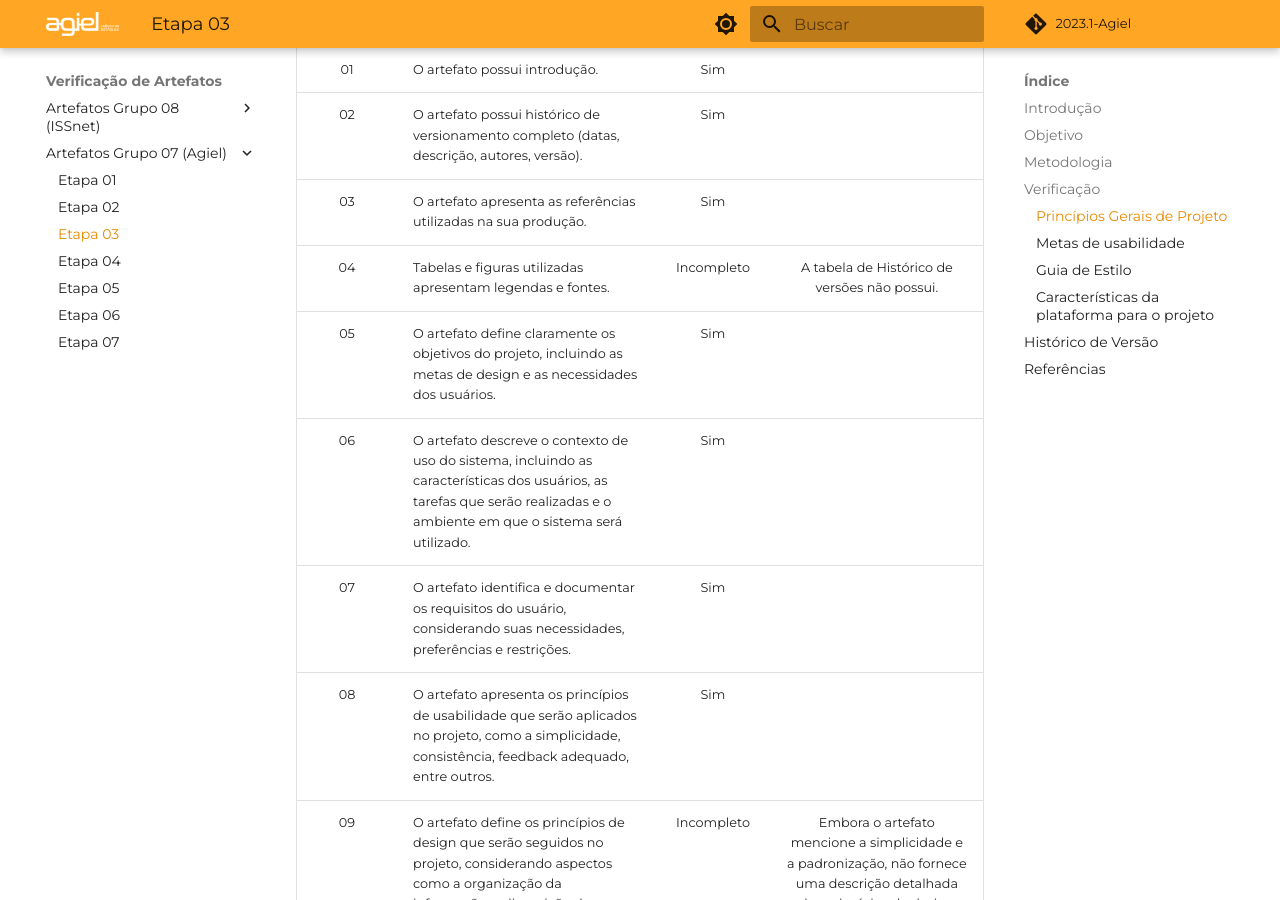
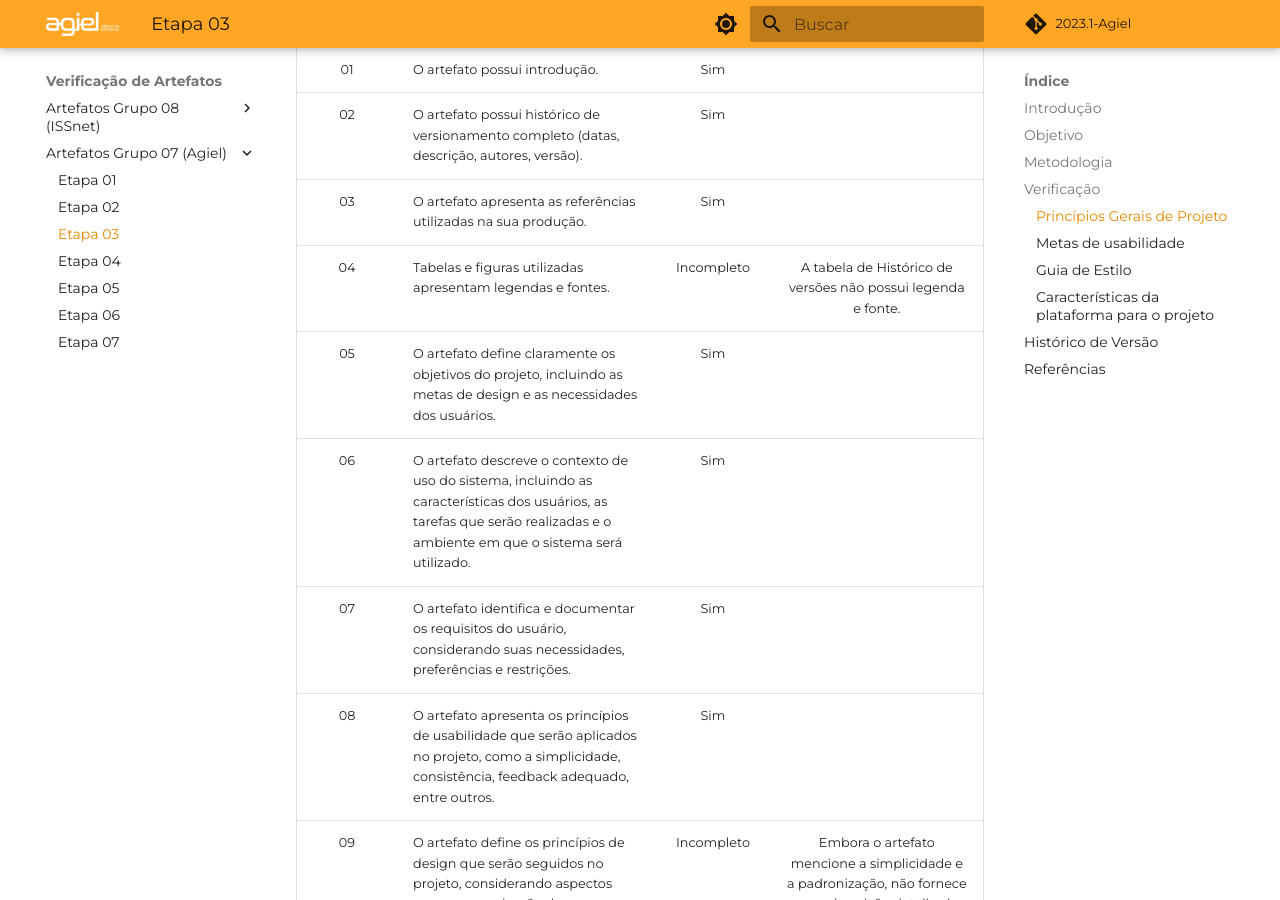
Before and after one commit to Interacao-Humano-Computador/2023.1-Agiel, an MkDocs documentation site: the page built from docs/verificacao/grupo_7/etapa_3.md, in a window 1280 px wide and 900 px high, scrolled down 1023 px. Built offline with MkDocs 1.6.1 and Material for MkDocs 9.7.7, drawn with Linux system fonts in a browser that asks for light colours; some web fonts are replaced; comment, search, counter and statistics services are not loaded.

Commit message:
Update etapa_3.md

```diff
--- a/docs/verificacao/grupo_7/etapa_3.md
+++ b/docs/verificacao/grupo_7/etapa_3.md
@@ -25,7 +25,7 @@ A verificação é da versão 1.0 e foi realizada no dia 18/06 pela integrante A
 | 01 | O artefato possui introdução.  | Sim | |
 | 02 | O artefato possui histórico de versionamento completo (datas, descrição, autores, versão).  | Sim | |
 | 03 |  O artefato apresenta as referências utilizadas na sua produção.  | Sim | |
-| 04 | Tabelas e figuras utilizadas apresentam legendas e fontes.  | Incompleto | A tabela de Histórico de versões não possui. |
+| 04 | Tabelas e figuras utilizadas apresentam legendas e fontes.  | Incompleto | A tabela de Histórico de versões não possui legenda e fonte. |
 | 05 | O artefato define claramente os objetivos do projeto, incluindo as metas de design e as necessidades dos usuários.| Sim | |
 | 06 | O artefato descreve o contexto de uso do sistema, incluindo as características dos usuários, as tarefas que serão realizadas e o ambiente em que o sistema será utilizado. | Sim | |
 | 07 | O artefato identifica e documentar os requisitos do usuário, considerando suas necessidades, preferências e restrições.| Sim | |
```
